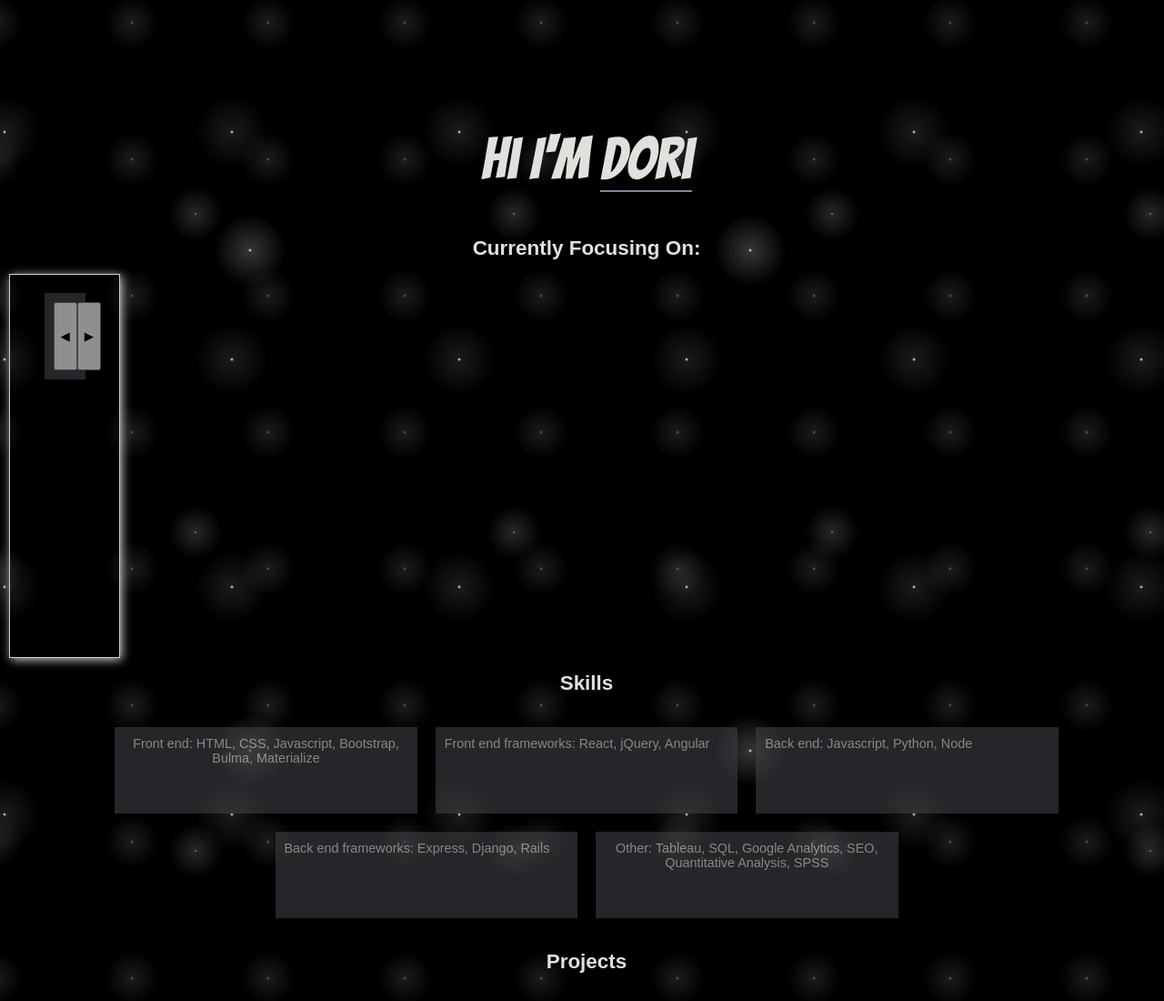
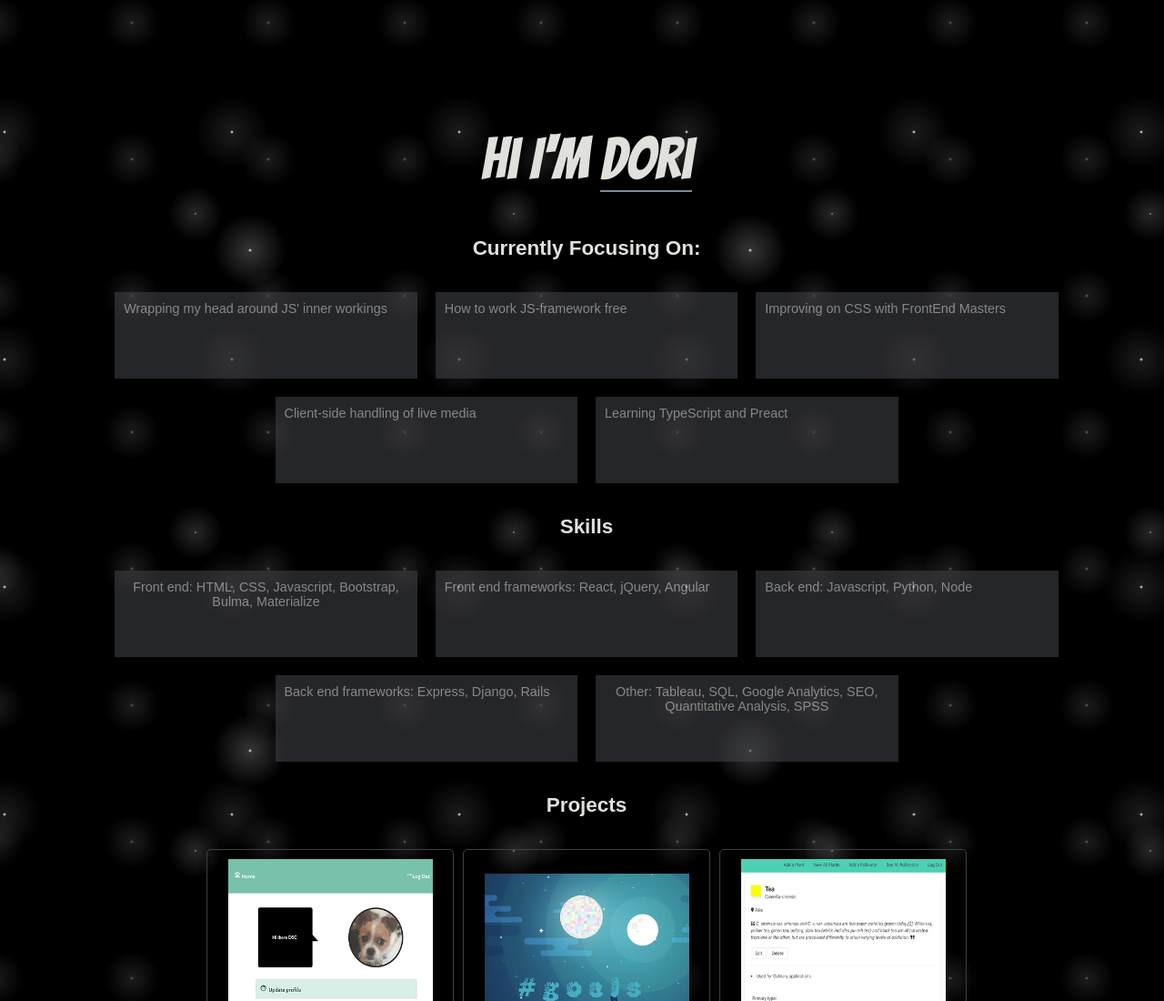
Before and after one commit to doriorio/portfolio-site, a website: page index.html in a window 1280 px wide. Shown: the top 1100 px of the page at 91% size. Drawn offline with nearby package versions, Linux system fonts and the light colour scheme; a web font is replaced by a local one.

Commit message:
tweaked current

```diff
--- a/index.html
+++ b/index.html
@@ -30,22 +30,13 @@
     </section>
     <h3 class="sectionHeader">Currently Focusing On:</h3>
 
-    <section class="content-wrapper carousel-box" id="currentFocus">
-        <div class="buttons">
-            <button class="prev">
-              ◀ <span class="offscreen">Previous</span>
-            </button>
-            <button class="next">
-              <span class="offscreen">Next</span> ▶
-            </button>
-          </div>
-    <ol class='carousel-content'>
-        <li><div>Wrapping my head around JS' inner workings</div></li>
-        <li><div>How to work JS-framework free</div></li>
-        <li><div>Improving on CSS with FrontEnd Masters</div></li>
-        <li><div>Client-side handling of live media</div></li>
-        <li><div>Learning TypeScript and Preact</div></li>
-    </ol>
+
+    <section id="currentFocus" class='content-wrapper'>
+        <div>Wrapping my head around JS' inner workings</div></li>
+        <div>How to work JS-framework free</div></li>
+        <div>Improving on CSS with FrontEnd Masters</div></li>
+        <div>Client-side handling of live media</div></li>
+        <div>Learning TypeScript and Preact</div></li>
     </section>
 
 
```
